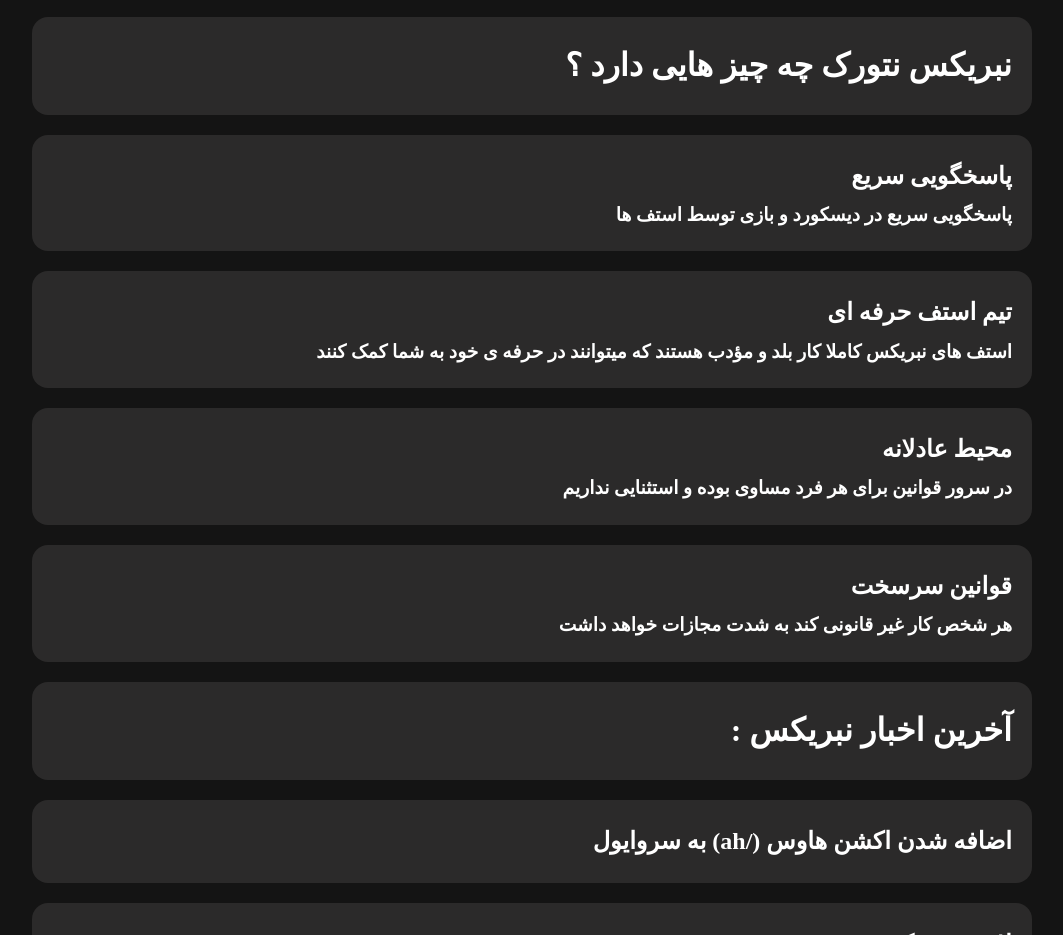
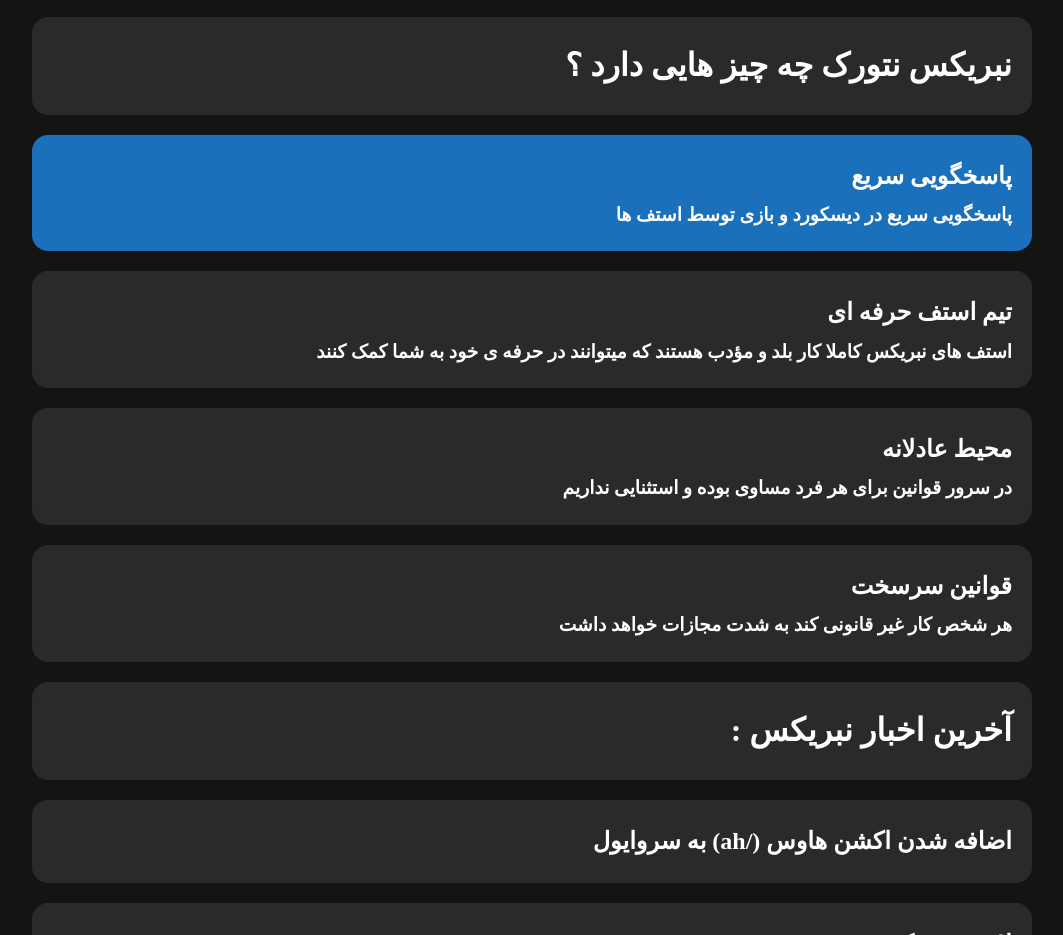
Before and after one commit to NebrixNetwork/NebrixNetwork.github.io, a plain HTML site: page index.html in a window 1280 px wide. Shown: the part 804-1739 px from the top of the page, without its empty margins (108-1171 px from the left). Drawn offline with Linux system fonts and the light colour scheme.

Commit message:
Update styles.css

```diff
--- a/styles.css
+++ b/styles.css
@@ -60,6 +60,9 @@ h1, h2, h3 {
   margin: 20px auto;
   width: 95%;
   max-width: 1000px;
+}
+.edame-1.card {
+ background-color: rgb(27, 112, 187);
 }
 
 /* ======================
```
